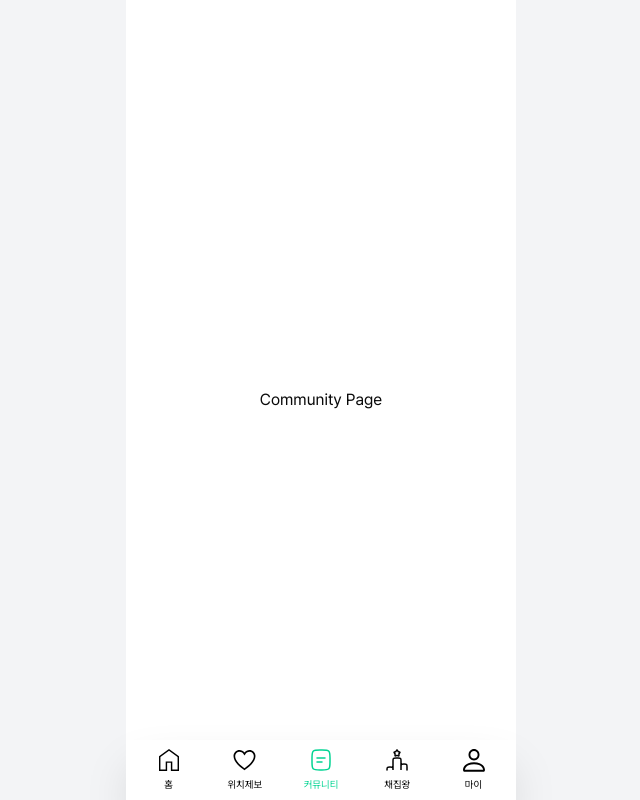
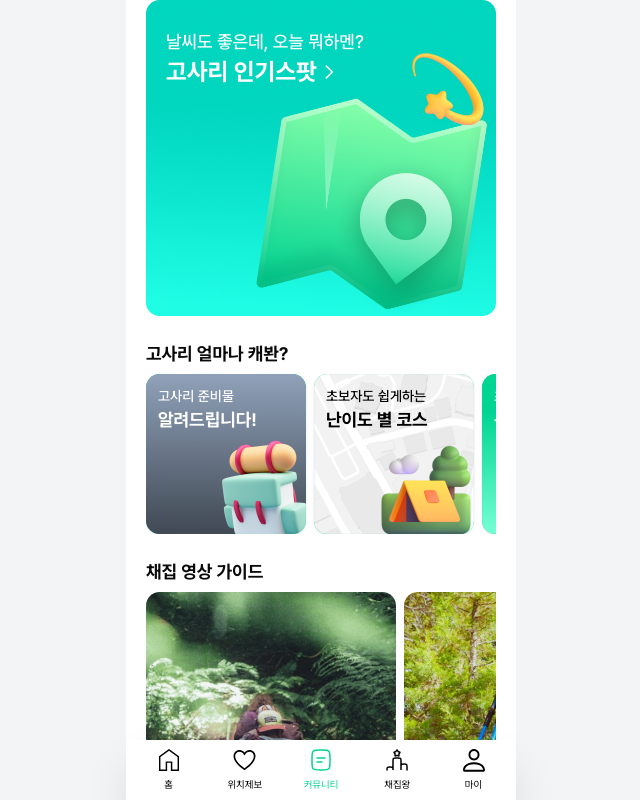
Before and after one commit to gogosari/gogosari-fe, a Next.js app: page /community in a window 1280 px wide. Shown: the whole page, without its empty margins (319-959 px from the left). Built offline with nearby package versions, Linux system fonts and the light colour scheme.

Commit message:
feat: 커뮤니티 페이지 구현

```diff
--- a/app/(main)/community/page.tsx
+++ b/app/(main)/community/page.tsx
@@ -1,3 +1,15 @@
+import CommunityContentsSection from '@/features/community/components/contents-section'
+import CommunityHotSpotSection from '@/features/community/components/hot-spot-section'
+import CommunityTipSection from '@/features/community/components/tip-section'
+import CommunityVideoGuideSection from '@/features/community/components/video-guide-section'
+
 export default function CommunityPage() {
-  return <div className="flex h-full w-full items-center justify-center">Community Page</div>
+  return (
+    <div className="px-5 pb-[80px]">
+      <CommunityHotSpotSection />
+      <CommunityContentsSection />
+      <CommunityVideoGuideSection />
+      <CommunityTipSection />
+    </div>
+  )
 }
```
